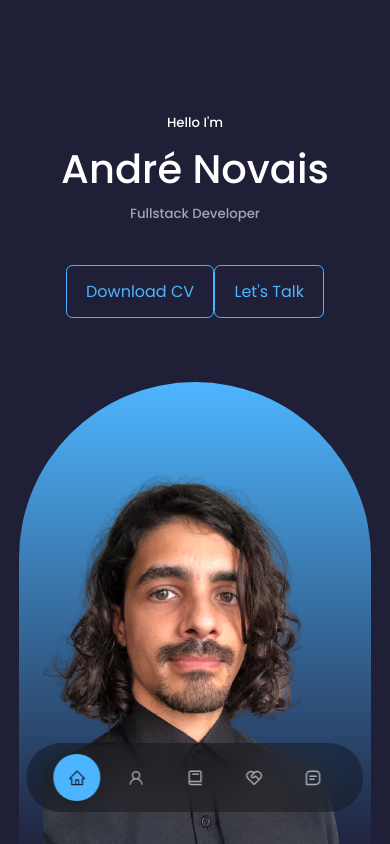
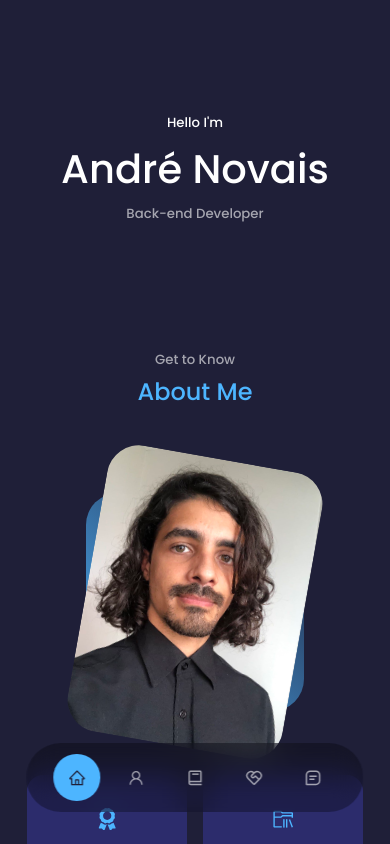
Before and after one commit to AndreNovaisBrito/my_portfolio, a React (Create React App) app: page / in a window 390 px wide. Shown: the top 844 px of the page. Built offline with nearby package versions, Linux system fonts and the light colour scheme.

Commit message:
some edits

```diff
--- a/src/components/about/About.jsx
+++ b/src/components/about/About.jsx
@@ -41,7 +41,6 @@ export const About = () => {
           <p>
           Bachelor's degree in Computer Science from the Federal University of Ceará.
           Studying and implementing the most widely used technologies currently, Back-end focused.
-          Seeking software developer opportunities in the UK with sponsorship for a Tier 2 (General) skilled worker visa.
           </p>
           <a href="#contact" className="btn btn-primary">
             Let's Talk
--- a/src/components/header/Header.jsx
+++ b/src/components/header/Header.jsx
@@ -10,7 +10,7 @@ const Header = () => {
       <div className="container header__container">
         <h5>Hello I'm</h5>
         <h1>André Novais</h1>
-        <h5 className="text-light">Fullstack Developer</h5>
+        <h5 className="text-light">Back-end Developer</h5>
         <CTA />
         <HeaderSocials/>
 
--- a/src/components/header/header.css
+++ b/src/components/header/header.css
@@ -1,5 +1,6 @@
 header {
-    height: 100vh;
+    /* Use 100 to show avatar */
+    height: 34vh;
     padding-top: 7rem;
     overflow: hidden;
 }
@@ -68,7 +69,8 @@ header {
 
 @media screen and (max-width: 1024px){
     header {
-        height: 68vh;
+        /* Use 68 to show avatar */
+        height: 28vh;
 
     }
 }
@@ -77,7 +79,8 @@ header {
 
 @media screen and (max-width: 600px){
     header {
-        height: 100vh;
+        /* Use 100 to show avatar */
+        height: 30vh;
     }
 
     .header__socials,
```
